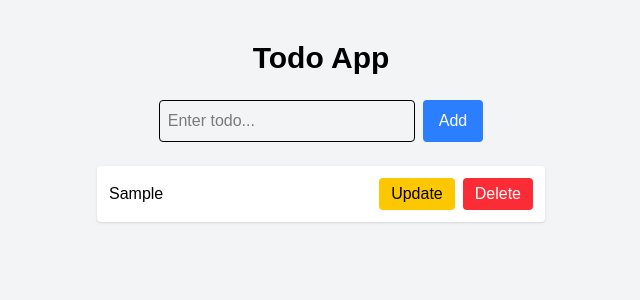
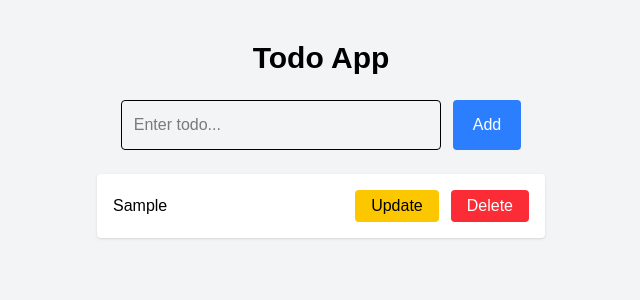
Before and after one commit to SachinRK257/todo-app, a Next.js app: page / in a window 1280 px wide. Both pictures are taken after typing "Sample" into the empty fields and a click on the button "Add". Shown: the top 300 px of the page, without its empty margins (319-959 px from the left). Built offline with nearby package versions, Linux system fonts and the light colour scheme.

Commit message:
Initial commit - Todo App with Next.js

```diff
--- a/app/page.tsx
+++ b/app/page.tsx
@@ -1,134 +1,167 @@
+"use client"; // this tells Next.js that this file runs on browser (client side)
 
-"use client";
 
 // importing react hooks for state and lifecycle
 import { useEffect, useState } from "react";
 
-// this is what a todo looks like
-type Todo = {
-  id: number; // unique id for each todo
-  text: string; // the todo message
-};
+// importing Todo type (structure of todo)
+import { Todo } from "@/types/todo";
+
+// importing all API functions from service file
+import * as todoService from "@/services/todoService";
+
 
 export default function Home() {
 
-  // stores what user is typing right now
-  const [text, setText] = useState<string>("");
+  // this stores what user types in input box
+  const [text, setText] = useState("");
 
-  // stores all the todos shown on screen
+  // this stores all todos coming from backend
   const [todos, setTodos] = useState<Todo[]>([]);
 
-  // gets all todos from backend and shows on screen
- const getTodos = async () => {
-  try {
-    const res = await fetch("/api/todos");
-    const data = await res.json();
-    setTodos(data);
-  } catch (error) {
-    console.error("something went wrong", error); // shows error in console
-  }
-};
+  // this is used to show loading while fetching data
+  const [loading, setLoading] = useState(false);
 
-  // runs once automatically when page loads
+
+  // this function gets all todos from backend
+  const loadTodos = async () => {
+    try {
+      setLoading(true); // start loading
+
+      const data = await todoService.getTodos(); // call API
+      setTodos(data); // store todos in state
+
+    } catch (err) {
+      console.error(err); // if error happens, show in console
+    } finally {
+      setLoading(false); // stop loading
+    }
+  };
+
+
+  // this runs automatically when page loads first time
   useEffect(() => {
-    getTodos();
+    loadTodos(); // call function to load todos
   }, []);
 
-  // adds a new todo when user clicks add button
-  const addTodo = async () => {
-    if (!text.trim()) return; // stop if input is empty
 
-    await fetch("/api/todos", {
-      method: "POST", // post means we are adding data
-      headers: {
-        "Content-Type": "application/json",
-      },
-      body: JSON.stringify({ text }), // sending the todo text to backend
-    });
+  // this function adds a new todo
+  const handleAdd = async () => {
 
-    setText(""); // clear the input box
-    getTodos(); // refresh the list
+    // if input is empty, stop here
+    if (!text.trim()) return;
+
+    // send new todo to backend
+    await todoService.addTodo(text);
+
+    setText(""); // clear input box after adding
+
+    loadTodos(); // refresh todo list
   };
 
-  // removes a todo when user clicks delete
-  const deleteTodo = async (id: number) => {
-    await fetch("/api/todos", {
-      method: "DELETE", // delete means we are removing data
-      headers: {
-        "Content-Type": "application/json",
-      },
-      body: JSON.stringify({ id }), // sending which todo to delete
-    });
 
-    getTodos(); // refresh the list
+  // this function deletes a todo
+  const handleDelete = async (id: number) => {
+
+    // send delete request with id
+    await todoService.deleteTodo(id);
+
+    loadTodos(); // refresh list after delete
   };
 
-  // updates a todo when user clicks update
-  const updateTodo = async (id: number) => {
-    const newText = prompt("Enter new text:"); // browser popup for new text
-    if (!newText) return; // stop if user cancels
 
-    await fetch("/api/todos", {
-      method: "PUT", // put means we are updating data
-      headers: {
-        "Content-Type": "application/json",
-      },
-      body: JSON.stringify({ id, text: newText }), // sending id + new text
-    });
+  // this function updates a todo
+  const handleUpdate = async (id: number) => {
 
-    getTodos(); // refresh the list
+    // ask user for new text using popup
+    const newText = prompt("Enter new text:");
+
+    // if user cancels, stop
+    if (!newText) return;
+
+    // send updated data to backend
+    await todoService.updateTodo(id, newText);
+
+    loadTodos(); // refresh list after update
   };
 
+
   return (
+
+    // main container (full screen + center + background color)
     <div className="min-h-screen flex flex-col items-center p-10 bg-gray-100 text-black">
+
+      {/* heading */}
       <h1 className="text-3xl font-bold mb-6">Todo App</h1>
 
+
       {/* input box and add button */}
-      <div className="flex gap-2 mb-6">
-      <input className="border p-2 rounded w-64 text-black"value={text}
-      onChange={(e) => setText(e.target.value)}
-      onKeyDown={(e) => e.key === "Enter" && addTodo()} // press enter to add
-       placeholder="Enter todo..."/>
+      <div className="flex gap-3 mb-6">
 
+        {/* input field */}
+        <input
+          className="border p-3 rounded w-80"
+          value={text} // bind input with state
+          onChange={(e) => setText(e.target.value)} // update state on typing
+          placeholder="Enter todo..."
+        />
+
+        {/* add button */}
         <button
-          onClick={addTodo} // calls addTodo when clicked
-          className="bg-blue-500 text-white px-4 py-2 rounded hover:bg-blue-600">Add
+          onClick={handleAdd} // call add function
+          className="bg-blue-500 text-white px-5 py-2 rounded hover:bg-blue-600"
+        >
+          Add
         </button>
-
 
       </div>
 
-      {/* list of all todos */}
-      <ul className="w-full max-w-md">
 
-        {/* todo list section */}
-  {todos.length === 0 ? (
-    <p className="text-center text-gray-400 mt-4">no todos yet. add one above!</p>
-         ) : null}
-       {todos.map((todo) => ( // loop through each todo
-          <li
-            key={todo.id} // unique key for each item
-            className="flex justify-between items-center bg-white p-3 mb-2 rounded shadow">
+      {/* todo list container */}
+      <div className="w-full max-w-md space-y-4">
 
-            <span className="text-black">{todo.text}</span>
-
-            <div className="flex gap-2">
-              <button
-                onClick={() => updateTodo(todo.id)} // update this todo
-                className="bg-yellow-400 px-3 py-1 rounded hover:bg-yellow-500">Update</button>
+        {/* show loading text when fetching */}
+        {loading && <p className="text-gray-500">Loading...</p>}
 
 
+        {/* loop through all todos */}
+        {todos.map((todo) => (
 
+          <div
+            key={todo.id} // unique id for each todo
+            className="flex justify-between items-center bg-white p-4 rounded shadow"
+          >
+
+            {/* show todo text */}
+            <span>{todo.text}</span>
+
+
+            {/* buttons section */}
+            <div className="flex gap-3">
+
+              {/* update button */}
               <button
-                onClick={() => deleteTodo(todo.id)} // delete this todo
-                className="bg-red-500 text-white px-3 py-1 rounded hover:bg-red-600">Delete
+                onClick={() => handleUpdate(todo.id)} // update this todo
+                className="bg-yellow-400 px-4 py-1 rounded hover:bg-yellow-500"
+              >
+                Update
               </button>
 
 
+              {/* delete button */}
+              <button
+                onClick={() => handleDelete(todo.id)} // delete this todo
+                className="bg-red-500 text-white px-4 py-1 rounded hover:bg-red-600"
+              >
+                Delete
+              </button>
+
             </div>
-          </li>
+
+          </div>
         ))}
-      </ul>
+
+      </div>
     </div>
   );
 }
--- /dev/null
+++ b/services/todoService.ts
@@ -0,0 +1,66 @@
+// this is the main API path where all todo requests go
+const BASE_URL = "/api/todos";
+
+
+// this function gets all todos from backend
+export const getTodos = async () => {
+  // calling backend API
+  const res = await fetch(BASE_URL);
+
+  // if something goes wrong, show error
+  if (!res.ok) throw new Error("failed to fetch todos");
+
+  // convert response into json and return it
+  return res.json();
+};
+
+
+// this function adds a new todo
+export const addTodo = async (text: string) => {
+  // sending data to backend
+  const res = await fetch(BASE_URL, {
+    method: "POST", // post means adding new data
+
+    headers: {
+      "Content-Type": "application/json", // telling backend we send json
+    },
+
+    body: JSON.stringify({ text }), // sending the todo text
+  });
+
+  // if adding fails, show error
+  if (!res.ok) throw new Error("failed to add todo");
+
+  // return the newly added todo
+  return res.json();
+};
+
+
+// this function deletes a todo using id
+export const deleteTodo = async (id: number) => {
+  // sending delete request to backend
+  await fetch(BASE_URL, {
+    method: "DELETE", // delete means removing data
+
+    headers: {
+      "Content-Type": "application/json",
+    },
+
+    body: JSON.stringify({ id }), // sending which todo to delete
+  });
+};
+
+
+// this function updates a todo
+export const updateTodo = async (id: number, text: string) => {
+  // sending updated data to backend
+  await fetch(BASE_URL, {
+    method: "PUT", // put means updating existing data
+
+    headers: {
+      "Content-Type": "application/json",
+    },
+
+    body: JSON.stringify({ id, text }), // sending id + new text
+  });
+};
--- /dev/null
+++ b/types/todo.ts
@@ -0,0 +1,5 @@
+// This defines what a Todo object looks like across the app
+export type Todo = {
+  id: number;      // unique identifier
+  text: string;    // task content
+};
```
